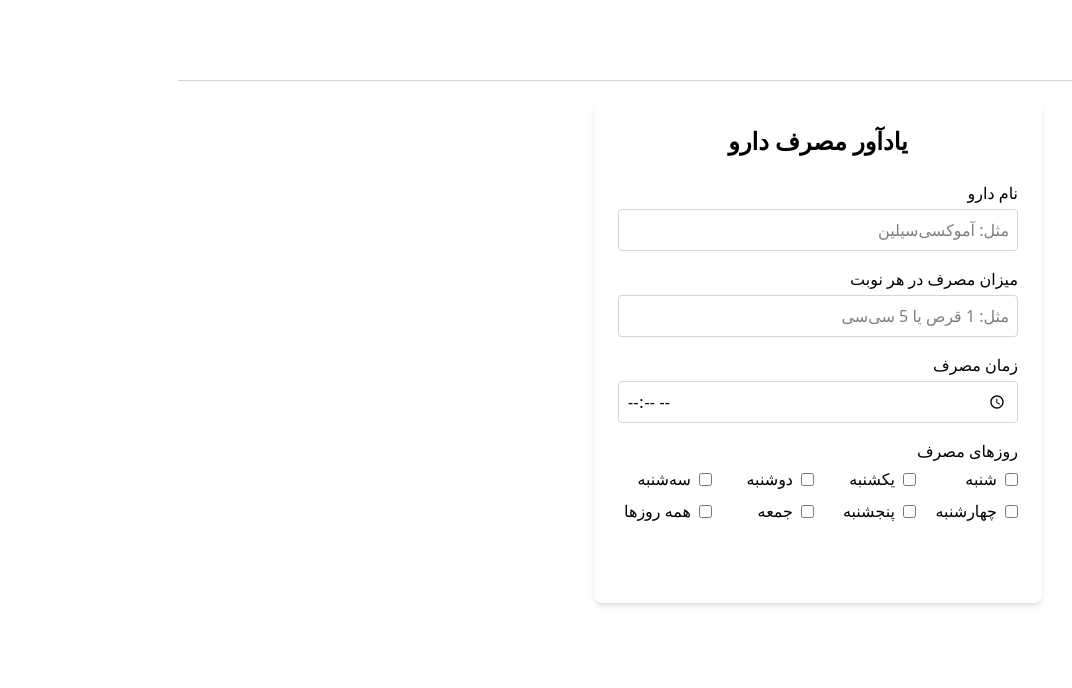
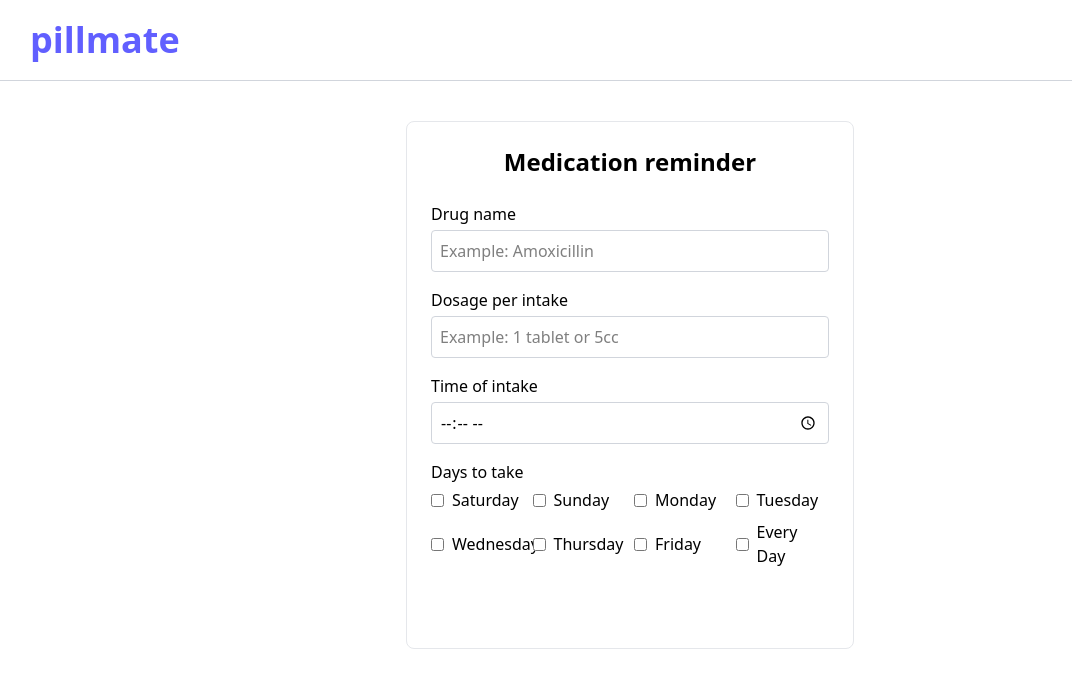
Before and after one commit to negarrezazadeh/pillmate, a Next.js app: page / in a window 1280 px wide. Shown: the top 688 px of the page, without its empty margins (10-1082 px from the left). Built offline with nearby package versions, Linux system fonts and the light colour scheme.

Commit message:
✨ feat: change language

```diff
--- a/src/app/globals.css
+++ b/src/app/globals.css
@@ -1,5 +1,5 @@
 @import "tailwindcss";
 
 body {
-  direction: rtl;
+  direction: ltr;
 }
--- a/src/app/layout.tsx
+++ b/src/app/layout.tsx
@@ -13,8 +13,8 @@ const geistMono = Geist_Mono({
 });
 
 export const metadata: Metadata = {
-  title: "Create Next App",
-  description: "Generated by create next app",
+  title: "Pillmate",
+  description: "Medication reminder",
 };
 
 export default function RootLayout({
--- a/src/app/page.tsx
+++ b/src/app/page.tsx
@@ -1,12 +1,14 @@
 export default function Home() {
   return (
-    <div className="max-w-md mx-auto p-6 bg-white rounded-lg shadow-md">
-      <h1 className="text-2xl font-bold text-center mb-6">یادآور مصرف دارو</h1>
+    <div className="max-w-md mx-auto p-6 bg-white rounded-lg border border-gray-200 mt-10">
+      <h1 className="text-2xl font-bold text-center mb-6">
+        Medication reminder
+      </h1>
 
       <form className="space-y-4">
         <div>
           <label htmlFor="drugName" className="block mb-1 font-medium">
-            نام دارو
+            Drug name
           </label>
           <input
             id="drugName"
@@ -14,13 +16,13 @@ export default function Home() {
             type="text"
             required
             className="w-full p-2 border border-gray-300 rounded focus:ring-2 focus:ring-blue-500 focus:border-blue-500"
-            placeholder="مثل: آموکسی‌سیلین"
+            placeholder="Example: Amoxicillin"
           />
         </div>
 
         <div>
           <label htmlFor="dosage" className="block mb-1 font-medium">
-            میزان مصرف در هر نوبت
+            Dosage per intake
           </label>
           <input
             id="dosage"
@@ -28,13 +30,13 @@ export default function Home() {
             type="text"
             required
             className="w-full p-2 border border-gray-300 rounded"
-            placeholder="مثل: 1 قرص یا 5 سی‌سی"
+            placeholder="Example: 1 tablet or 5cc"
           />
         </div>
 
         <div>
           <label htmlFor="time" className="block mb-1 font-medium">
-            زمان مصرف
+            Time of intake
           </label>
           <input
             id="time"
@@ -46,17 +48,17 @@ export default function Home() {
         </div>
 
         <div>
-          <label className="block mb-1 font-medium">روزهای مصرف</label>
+          <label className="block mb-1 font-medium">Days to take</label>
           <div className="grid grid-cols-4 gap-2">
             {[
-              "شنبه",
-              "یکشنبه",
-              "دوشنبه",
-              "سه‌شنبه",
-              "چهارشنبه",
-              "پنجشنبه",
-              "جمعه",
-              "همه روزها",
+              "Saturday",
+              "Sunday",
+              "Monday",
+              "Tuesday",
+              "Wednesday",
+              "Thursday",
+              "Friday",
+              "Every Day",
             ].map((day) => (
               <label key={day} className="flex items-center space-x-2">
                 <input
@@ -75,7 +77,7 @@ export default function Home() {
           type="submit"
           className={`w-full py-2 px-4 rounded text-white font-medium
           }`}>
-          یادآوری
+          Set reminder
         </button>
       </form>
     </div>
```
